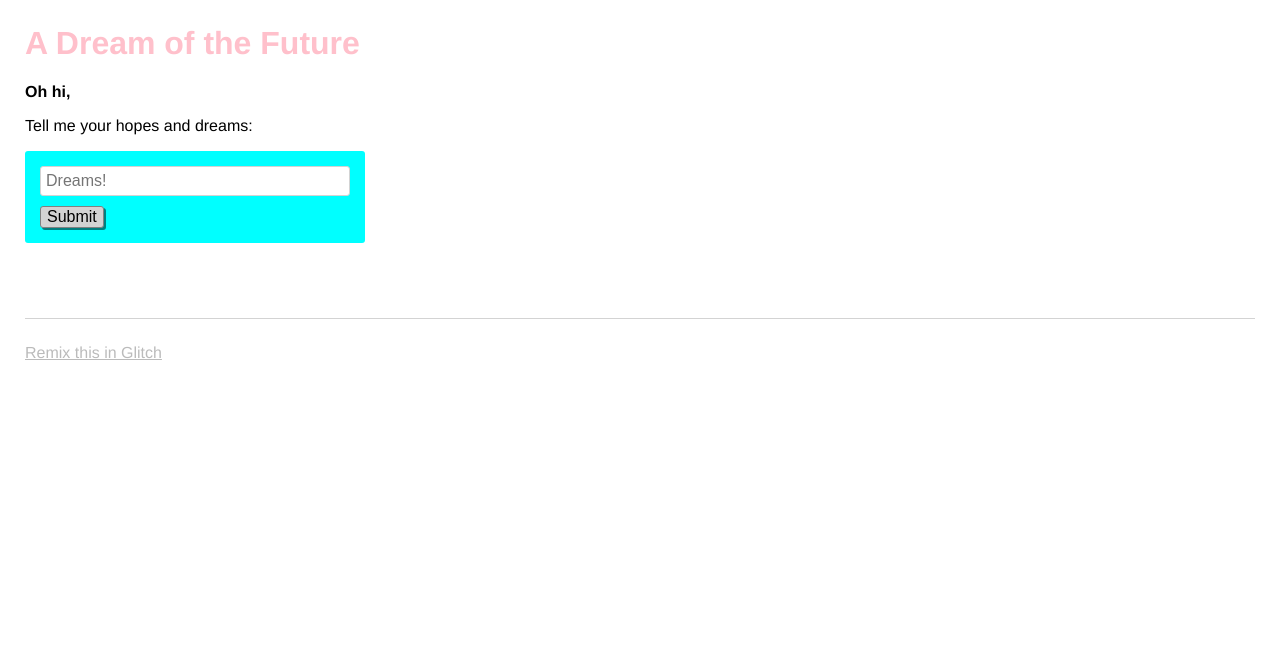
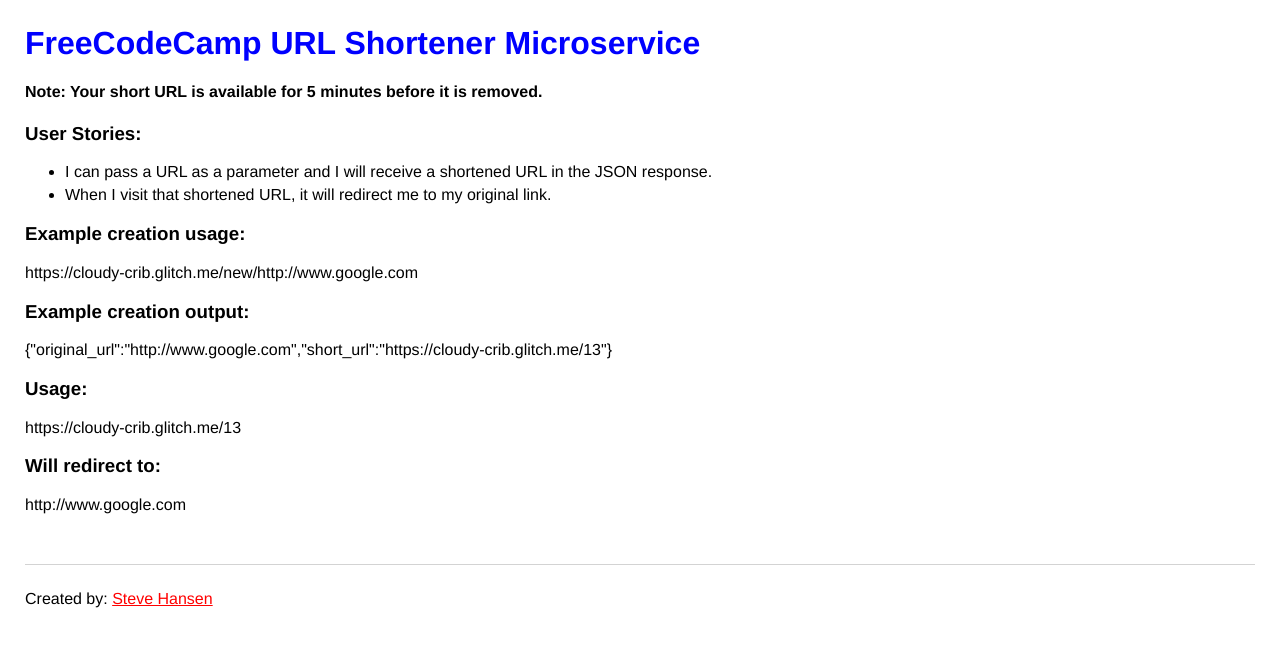
Before and after one commit to stevebhansen/Image-Search-Abstraction-Layer, a website: page views/index.html in a window 1280 px wide. Drawn offline with nearby package versions, Linux system fonts and the light colour scheme; no server answers.

Commit message:
Checkpoint

```diff
--- a/public/style.css
+++ b/public/style.css
@@ -15,7 +15,7 @@
 
 h1 {
   font-weight: bold;
-  color: pink;
+  color: blue;
 }
 
 .bold {
@@ -74,7 +74,7 @@
 }
 
 footer > a {
-  color: #BBBBBB;
+  color: red;
 }
 
 .nicejob {
--- a/server.js
+++ b/server.js
@@ -40,7 +40,7 @@
 });
 
 app.get("/api/latest/imagesearch/", function(request, response){
-  client.collection("recent_searches").find({}, { term: 1, when: 1, _id:0 } ).toArray(function(err, results) {
+  client.collection("recent_searches").find({}, { term: 1, when: 1, _id:0 } ).limit(10).toArray(function(err, results) {
   if(err) throw err;
     else{
       if(results != null)
--- a/views/index.html
+++ b/views/index.html
@@ -10,37 +10,54 @@
 <!DOCTYPE html>
 <html>
   <head>
-    <title>Welcome to Glitch!</title>
+    <title>URL SHortener Microservice</title>
     <meta name="description" content="A cool thing made with Glitch">
     <link id="favicon" rel="icon" href="https://glitch.com/edit/favicon-app.ico" type="image/x-icon">
     <meta charset="utf-8">
     <meta http-equiv="X-UA-Compatible" content="IE=edge">
     <meta name="viewport" content="width=device-width, initial-scale=1">
     <link rel="stylesheet" href="/style.css">
+    <link href="https://fonts.googleapis.com/css?family=Roboto" rel="stylesheet">
   </head>
   <body>
     <header>
       <h1>
-        A Dream of the Future
+        FreeCodeCamp URL Shortener Microservice
       </h1>
+      <h4>
+        Note: Your short URL is available for 5 minutes before it is removed.
+      </h4>
     </header>
 
     <main>
-      <p class="bold">Oh hi,</p>
-      <p>Tell me your hopes and dreams:</p>
-      <form>
-        <input type="text" maxlength="100" placeholder="Dreams!">
-        <button type="submit">Submit</button>
-      </form>
-      <section class="dreams">
-        <ul id="dreams">
-        </ul>
-      </section>
+      <h3>
+        User Stories:
+      </h3>
+      <ul>
+        <li>I can pass a URL as a parameter and I will receive a shortened URL in the JSON response.</li>
+        <li>When I visit that shortened URL, it will redirect me to my original link.</li>
+      </ul>
+      <h3>
+        Example creation usage:
+      </h3>
+      https://cloudy-crib.glitch.me/new/http://www.google.com
+      <h3>
+        Example creation output:
+      </h3>
+      {"original_url":"http://www.google.com","short_url":"https://cloudy-crib.glitch.me/13"}
+      <h3>
+        Usage:
+      </h3>
+      https://cloudy-crib.glitch.me/13
+      <h3>
+        Will redirect to:
+      </h3>
+      http://www.google.com
     </main>
 
     <footer>
-      <a href="https://glitch.com">
-        Remix this in Glitch
+      Created by: <a href="https://www.freecodecamp.org/stevebhansen">
+        Steve Hansen
       </a>
     </footer>
 
```
